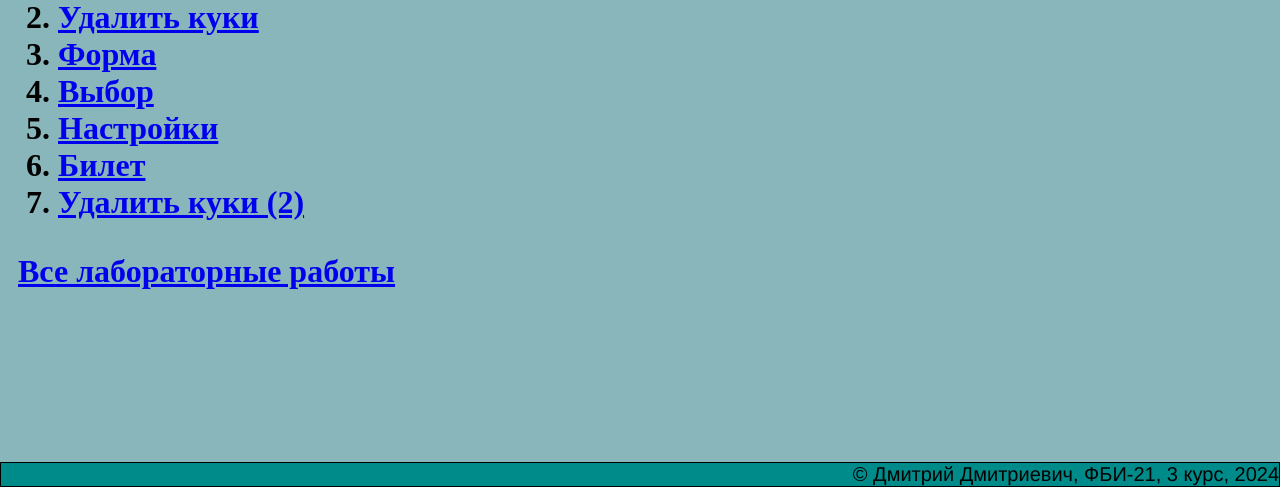
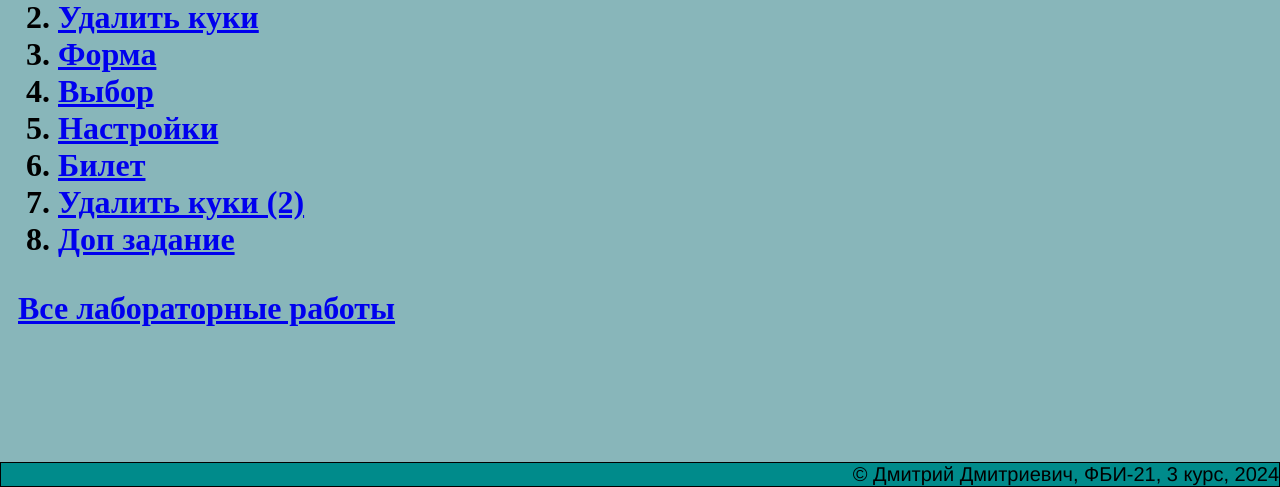
Before and after one commit to Ex11eNTTT/my-labs-2-, a Flask app: page /lab3/ in a window 1280 px wide. Shown: the part 313-800 px from the top of the page. Run offline with Flask 3, Linux system fonts and the light colour scheme.

Commit message:
Доп задание

```diff
--- a/lab3.py
+++ b/lab3.py
@@ -119,3 +119,29 @@ def delete_new():
     resp.delete_cookie('backgroundcolor')
     resp.delete_cookie('color')
     return resp
+
+smartphones = [{'name': 'tel1', 'price': '100', 'color': 'blue', 'date': '2001'}, {'name': 'tel2', 'price': '110', 'color': 'red', 'date': '2002'},
+               {'name': 'tel3', 'price': '120', 'color': 'green', 'date': '1999'},{'name': 'tel4', 'price': '130', 'color': 'white', 'date': '2005'},
+               {'name': 'tel5', 'price': '140', 'color': 'yellow', 'date': '2012'},{'name': 'tel6', 'price': '150', 'color': 'purple', 'date': '2001'},
+               {'name': 'tel7', 'price': '160', 'color': 'blue', 'date': '2006'},{'name': 'tel8', 'price': '40', 'color': 'green', 'date': '2011'},
+               {'name': 'tel9', 'price': '60', 'color': 'blue', 'date': '2014'},{'name': 'tel10', 'price': '114', 'color': 'pink', 'date': '2022'},
+               {'name': 'tel11', 'price': '220', 'color': 'blue', 'date': '2024'},{'name': 'tel12', 'price': '223', 'color': 'blue', 'date': '2022'},
+               {'name': 'tel13', 'price': '100', 'color': 'blue', 'date': '2002'},{'name': 'tel14', 'price': '144', 'color': 'black', 'date': '2011'},
+               {'name': 'tel15', 'price': '300', 'color': 'blue', 'date': '2024'},{'name': 'tel16', 'price': '170', 'color': 'blue', 'date': '2022'},
+               {'name': 'tel17', 'price': '230', 'color': 'green', 'date': '2022'},{'name': 'tel18', 'price': '230', 'color': 'yellow', 'date': '2022'},
+               {'name': 'tel19', 'price': '400', 'color': 'black', 'date': '1985'},{'name': 'tel20', 'price': '400', 'color': 'black', 'date': '2013'},]
+
+@lab3.route('/lab3/phone')
+def phone():
+    return render_template('/lab3/phoones.html')
+
+
+@lab3.route('/lab3/phone_pay')
+def phone_price():
+    newlistphones = []
+    min = request.args.get('min')
+    max = request.args.get('max')
+    for phone in smartphones:
+        if phone['price'] >= min and phone['price'] <= max:
+            newlistphones.append(phone)
+    return render_template('/lab3/phonesready.html', newlistphones = newlistphones, min=min, max=max)
--- a/templates/lab3/lab3.html
+++ b/templates/lab3/lab3.html
@@ -15,5 +15,6 @@
         <li><a href="/lab3/settings">Настройки</a></li>
         <li><a href="/lab3/ticket">Билет</a></li>
         <li><a href="/lab3/delete_new">Удалить куки (2)</a></li>
+        <li><a href="/lab3/phone">Доп задание</a></li>
     </ol>
 {%endblock%}
--- a/templates/lab3/ticket_pay.html
+++ b/templates/lab3/ticket_pay.html
@@ -3,6 +3,6 @@
 
 
 {%block main%}
-    <h1>Стоимость билета: {{price_ticket}} &#8381;</h1>
-    <div>Категория: {{yearbilet}}</div>
+    <h1  style="font-size: 25px">Стоимость билета: {{price_ticket}} &#8381;</h1>
+    <div style="font-size: 25px">Категория: {{yearbilet}}</div>
 {%endblock%}
```
Also changed, not shown: templates/lab3/phonesready.html (added, +13 -0 lines), templates/lab3/phoones.html (added, +18 -0 lines).
